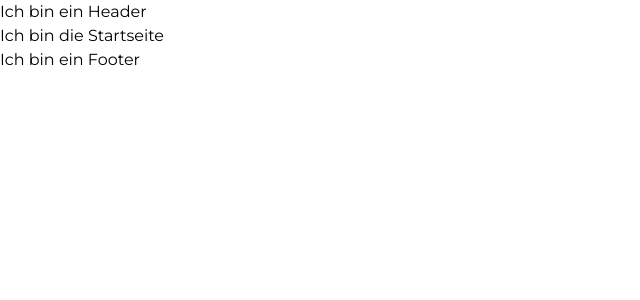
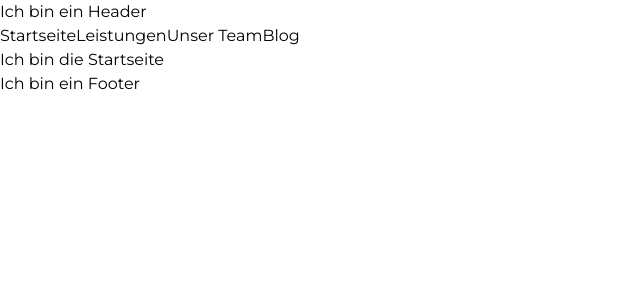
Before and after one commit to room-twenty/tierarztpraxis-volker-gerlitzki, a Next.js app in the folder vet-clinic/: page / in a window 1280 px wide. Shown: the top 300 px of the page, without its empty margins (0-640 px from the left). Built offline with nearby package versions, Linux system fonts and the light colour scheme.

Commit message:
build: Navigation started

```diff
--- a/vet-clinic/components/Header/Header.tsx
+++ b/vet-clinic/components/Header/Header.tsx
@@ -1,9 +1,12 @@
+import Navigation from '../Navigation/Navigation';
+
 const Header = () => {
-    return (
-        <div>
-            <h2>Ich bin ein Header</h2>
-        </div>
-    );
+  return (
+    <div>
+      <h2>Ich bin ein Header</h2>
+      <Navigation />
+    </div>
+  );
 };
 
 export default Header;
--- /dev/null
+++ b/vet-clinic/components/Navigation/Navigation.tsx
@@ -0,0 +1,24 @@
+import Link from 'next/link';
+import React from 'react';
+
+const Navigation = () => {
+  return (
+    <div className="no-wrap flex list-none">
+      <li>
+        <a href="./">Startseite</a>
+      </li>
+      <li>
+        <a href="./">Leistungen</a>
+      </li>
+
+      <li>
+        <a href="./">Unser Team</a>
+      </li>
+      <li>
+        <a href="./">Blog</a>
+      </li>
+    </div>
+  );
+};
+
+export default Navigation;
```
